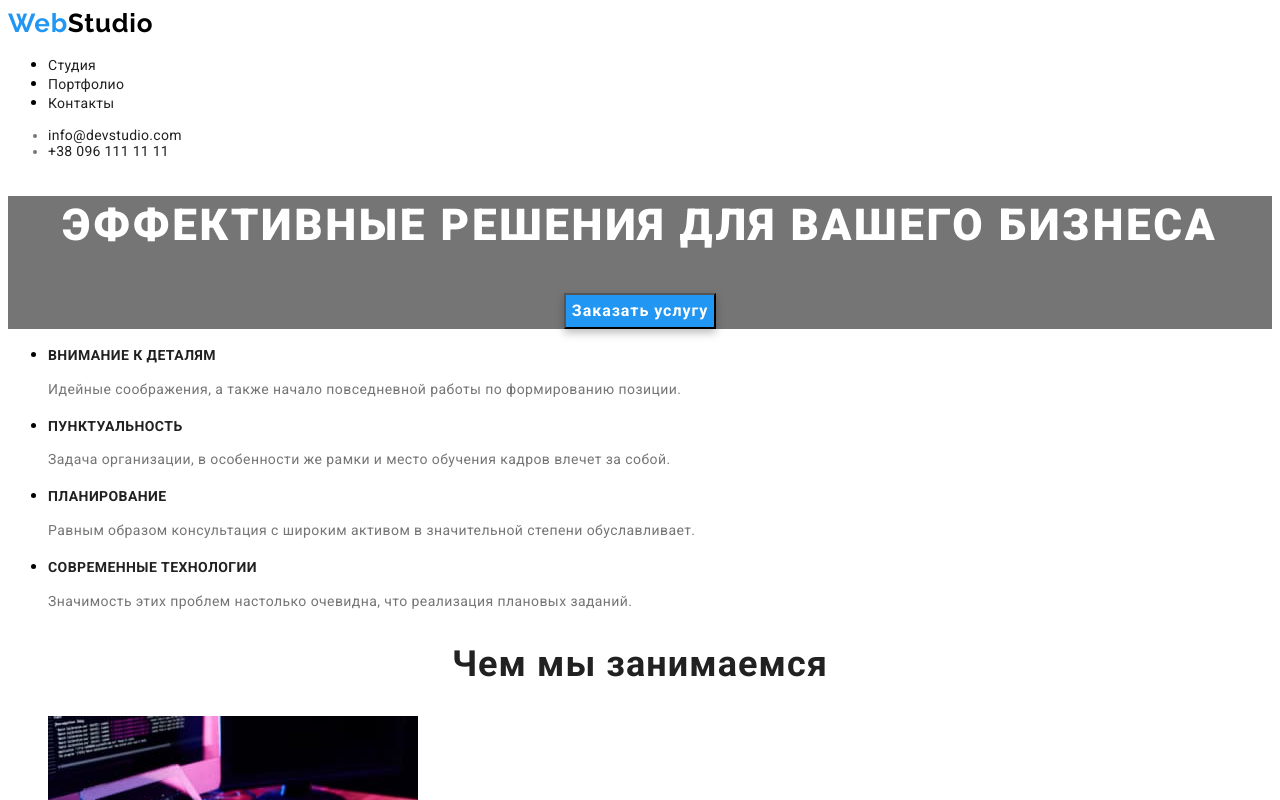
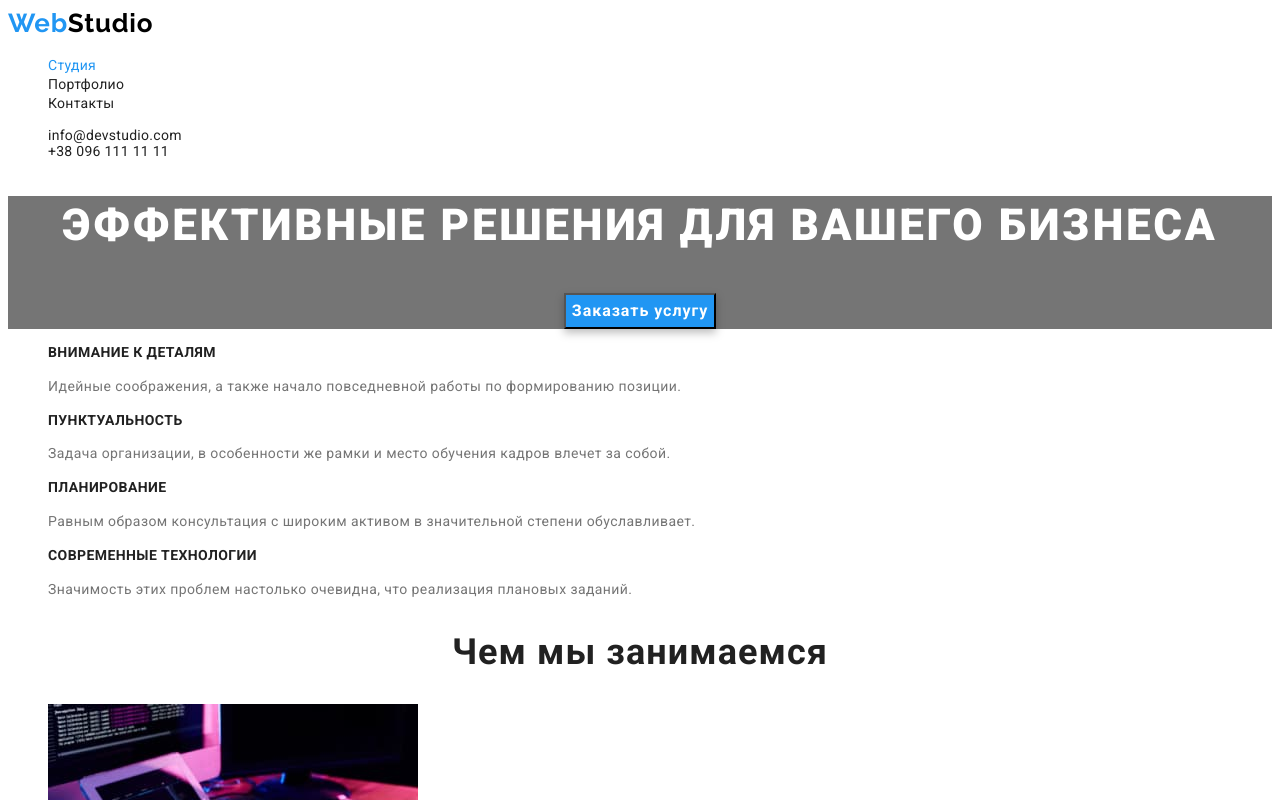
Before and after one commit to nazar-yednak/goit-markup-hw-02, a plain HTML site: page index.html in a window 1280 px wide. Shown: the top 800 px of the page. Drawn offline with Linux system fonts and the light colour scheme.

Commit message:
стилізує списки ( забирає позначки)

```diff
--- a/css/style.css
+++ b/css/style.css
@@ -13,6 +13,9 @@ body {
 .link {
   text-decoration: none;
   color: var(--prymary-text-color);
+}
+.list {
+  list-style: none;
 }
 
 .page-heder {
@@ -41,6 +44,9 @@ body {
   line-height: 1.14;
   letter-spacing: 0.02em;
   color: var(--prymary-text-color);
+}
+.site-nav .current {
+  color: var(--accent-color);
 }
 .site-nav .link:hover,
 .site-nav .link:focus {
@@ -159,6 +165,7 @@ body {
   letter-spacing: 0.03em;
   background-color: #f5f4fa;
   color: var(--prymary-text-color);
+  cursor: pointer;
 }
 .btn:hover,
 .btn:focus {
--- a/index.html
+++ b/index.html
@@ -18,13 +18,13 @@
     <header class="page-header">
       <nav>
         <a class="logo" href="" lang="en"><span class="logo-s">Web</span>Studio</a>
-        <ul class="site-nav">
-          <li><a class="link" href="">Студия</a></li>
+        <ul class="site-nav list">
+          <li><a class="link current" href="">Студия</a></li>
           <li><a class="link" href="./portfolio.html">Портфолио</a></li>
           <li><a class="link" href="">Контакты</a></li>
         </ul>
       </nav>
-      <ul class="auth-nav">
+      <ul class="auth-nav list">
         <li><a class="link" href="mailto:info@devstudio.com">info@devstudio.com</a></li>
         <li><a class="link" href="tel:+380961111111">+38 096 111 11 11</a></li>
       </ul>
@@ -37,7 +37,7 @@
       </section>
       <!--Особливості-->
       <section class="feature">
-        <ul class="feature-list">
+        <ul class="feature-list list">
           <li>
             <h3 class="title">Внимание к деталям</h3>
             <p class="text">
@@ -106,7 +106,7 @@
     <footer>
       <a class="logo" href="" lang="en"><span class="logo-s">Web</span>Studio</a>
       <address class="address">
-        <ul class="address-link">
+        <ul class="address-link list">
           <li>
             <a class="link map" href="https://goo.gl/maps/MDSYe2KbFYDutrP69"
               >г. Киев, пр-т Леси Украинки, 26</a
```
Also changed, not shown: portfolio.html (+4 -4 lines).
